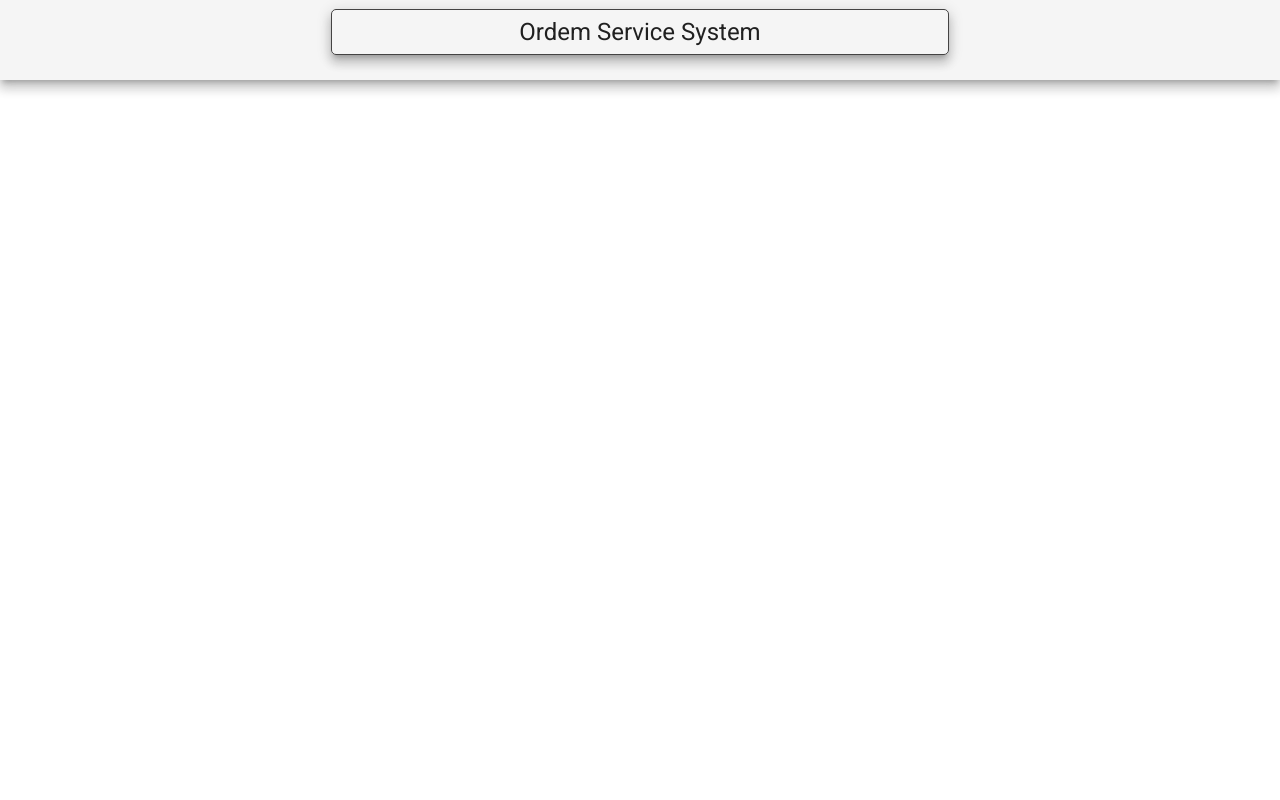
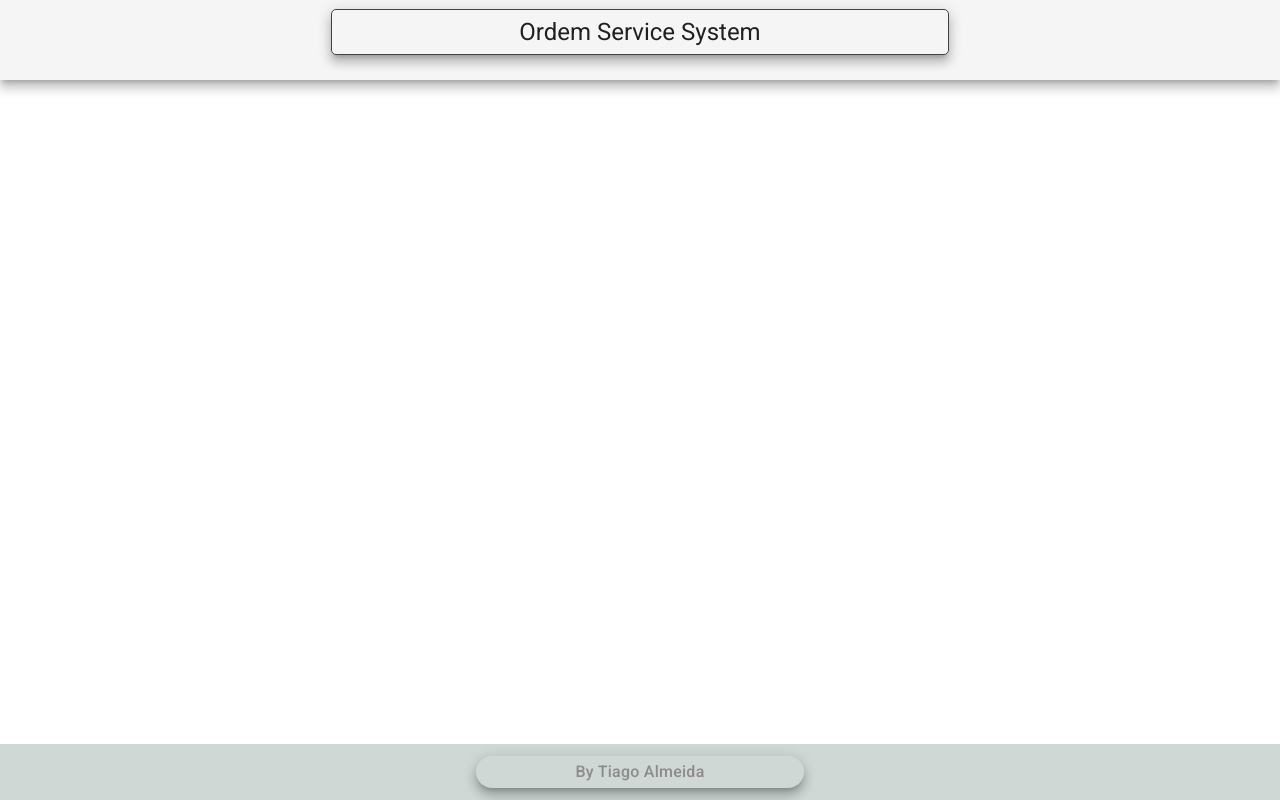
Before and after one commit to TiagoAlmeidaPoa/front_ordem_servico, an Angular app: page / in a window 1280 px wide. Built offline with nearby package versions, Linux system fonts and the light colour scheme.

Commit message:
Gerando componente FOOTER

```diff
--- a/src/app/app.component.html
+++ b/src/app/app.component.html
@@ -1 +1,2 @@
 <app-header></app-header>
+<app-footer></app-footer>
--- a/src/app/app.module.ts
+++ b/src/app/app.module.ts
@@ -20,11 +20,13 @@
 import { MatPaginatorModule } from "@angular/material/paginator";
 import { MatSnackBarModule } from "@angular/material/snack-bar";
 import { HeaderComponent } from './views/components/template/header/header.component';
+import { FooterComponent } from './views/components/template/footer/footer.component';
 
 @NgModule({
   declarations: [
     AppComponent,
-    HeaderComponent
+    HeaderComponent,
+    FooterComponent
   ],
   imports: [
     BrowserModule,
--- /dev/null
+++ b/src/app/views/components/template/footer/footer.component.css
@@ -0,0 +1,18 @@
+.footer {
+  height: 7%;
+  position: fixed;
+  bottom: 0;
+  background-color: rgb(207, 216, 213);
+  display: flex;
+  align-items: center;
+  justify-content: center;
+}
+
+p {
+  color: rgb(141, 139, 139);
+  margin: 0;
+  font-size: 1rem;
+  border-radius: 1px solid rgb(58, 57, 57);
+  padding: 0 8%;
+  border-radius: 20px;
+}
--- /dev/null
+++ b/src/app/views/components/template/footer/footer.component.html
@@ -0,0 +1,3 @@
+<mat-toolbar class="footer">
+    <p class="mat-elevation-z8">By Tiago Almeida</p>
+</mat-toolbar>
```
Also changed, not shown: src/app/views/components/template/footer/footer.component.ts (added, +10 -0 lines).
